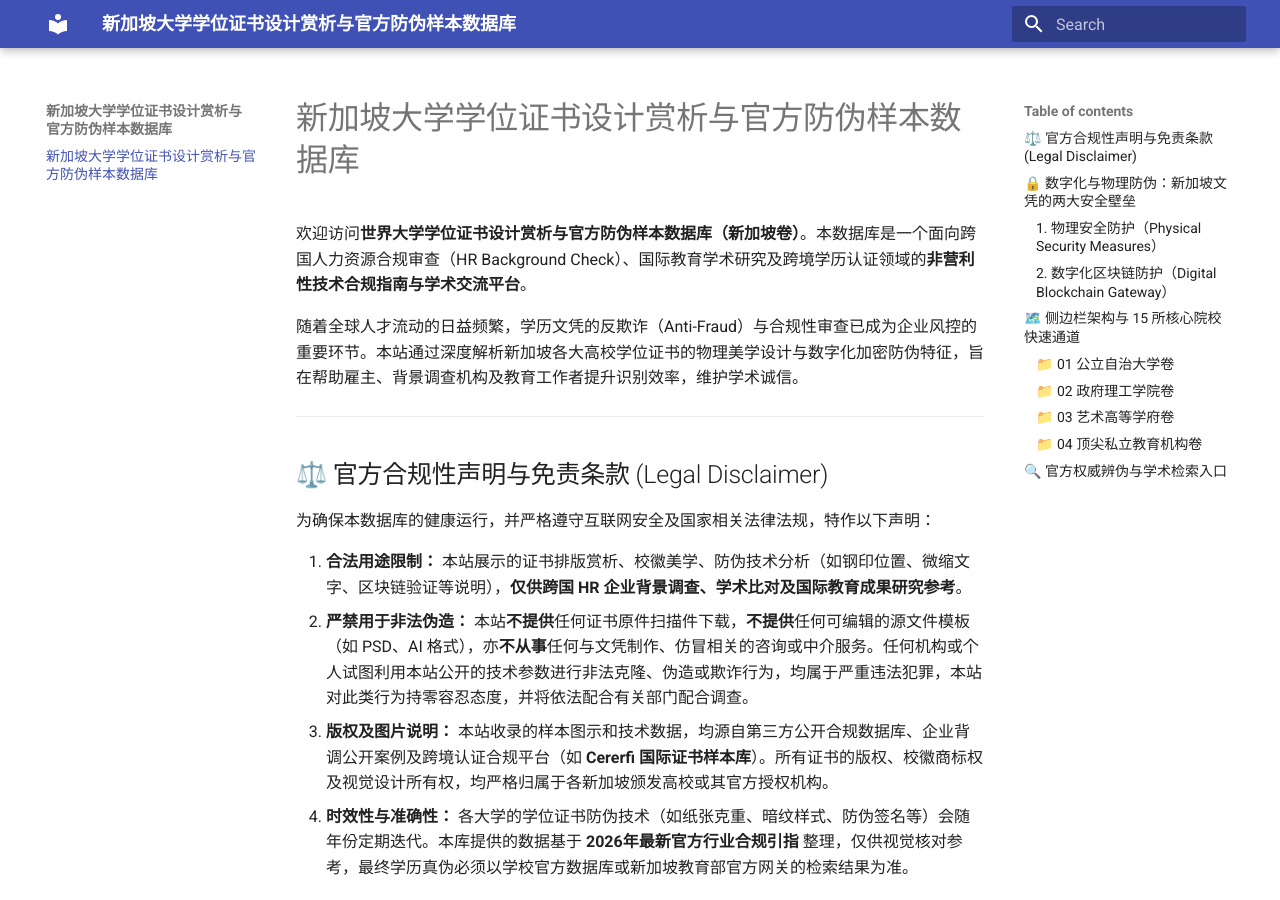
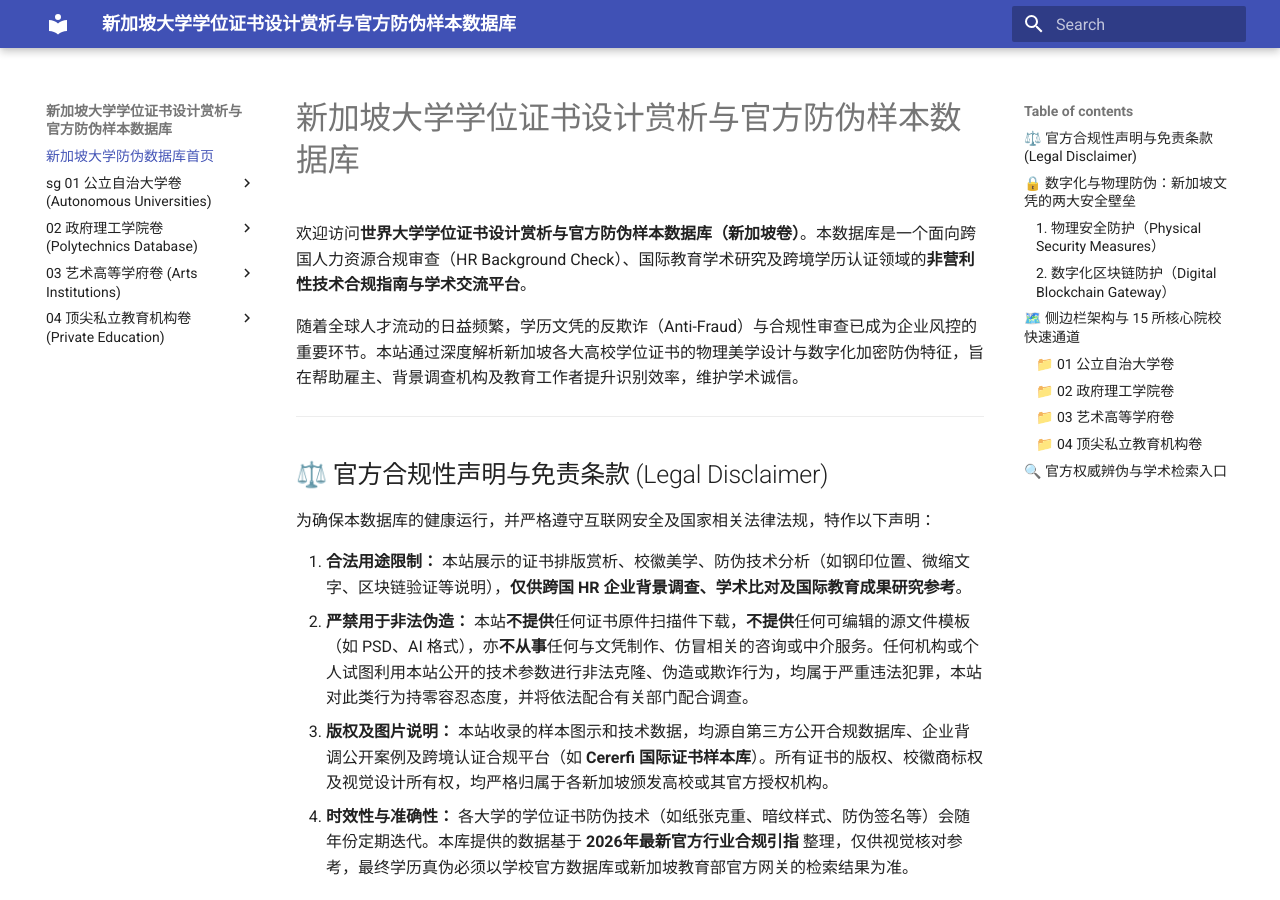
Before and after one commit to voksds/sipdko, an MkDocs documentation site: the page built from docs/index.md, in a window 1280 px wide and 900 px high. Built offline with MkDocs 1.6.1 and Material for MkDocs 9.7.7, drawn with Linux system fonts in a browser that asks for light colours.

Commit message:
Update mkdocs.yml

```diff
--- a/mkdocs.yml
+++ b/mkdocs.yml
@@ -4,11 +4,9 @@ theme:
   name: material
   custom_dir: overrides
 
-
-  nav:
-  - 🏠 新加坡大学防伪数据库首页: index.md
-
-  - 🇸🇬 01 公立自治大学卷 (Autonomous Universities):
+nav:
+  - 新加坡大学防伪数据库首页: index.md
+  - sg 01 公立自治大学卷 (Autonomous Universities):
       - 公立大学防伪总览: sg-autonomous-universities/overview.md
       - 新加坡国立大学 (NUS): sg-autonomous-universities/nus.md
       - 南洋理工大学 (NTU): sg-autonomous-universities/ntu.md
@@ -16,8 +14,7 @@ theme:
       - 新加坡科技设计大学 (SUTD): sg-autonomous-universities/sutd.md
       - 新跃社科大学 (SUSS): sg-autonomous-universities/suss.md
       - 新加坡理工大学 (SIT): sg-autonomous-universities/sit.md
-
-  - 🛠️ 02 政府理工学院卷 (Polytechnics Database):
+  - 02 政府理工学院卷 (Polytechnics Database):
       - 理工学院防伪总览: sg-polytechnics/overview.md
       - 新加坡理工学院 (SP): sg-polytechnics/sp.md
       - 义安理工学院 (NP): sg-polytechnics/np.md
@@ -25,10 +22,10 @@ theme:
       - 南洋理工学院 (NYP): sg-polytechnics/nyp.md
       - 共和理工学院 (RP): sg-polytechnics/rp.md
 
-  - 🎨 03 艺术高等学府卷 (Arts Institutions):
+  - 03 艺术高等学府卷 (Arts Institutions):
       - 新加坡拉萨尔艺术学院 (LASALLE): sg-arts-colleges/lasalle.md
 
-  - 🏢 04 顶尖私立教育机构卷 (Private Education):
+  - 04 顶尖私立教育机构卷 (Private Education):
       - 私立学院防伪与双联文凭总览: sg-private-academies/overview.md
       - 新加坡 PSB 学院 (PSB Academy): sg-private-academies/psb.md
       - 新加坡楷博高等教育学院 (Kaplan): sg-private-academies/kaplan.md
```
